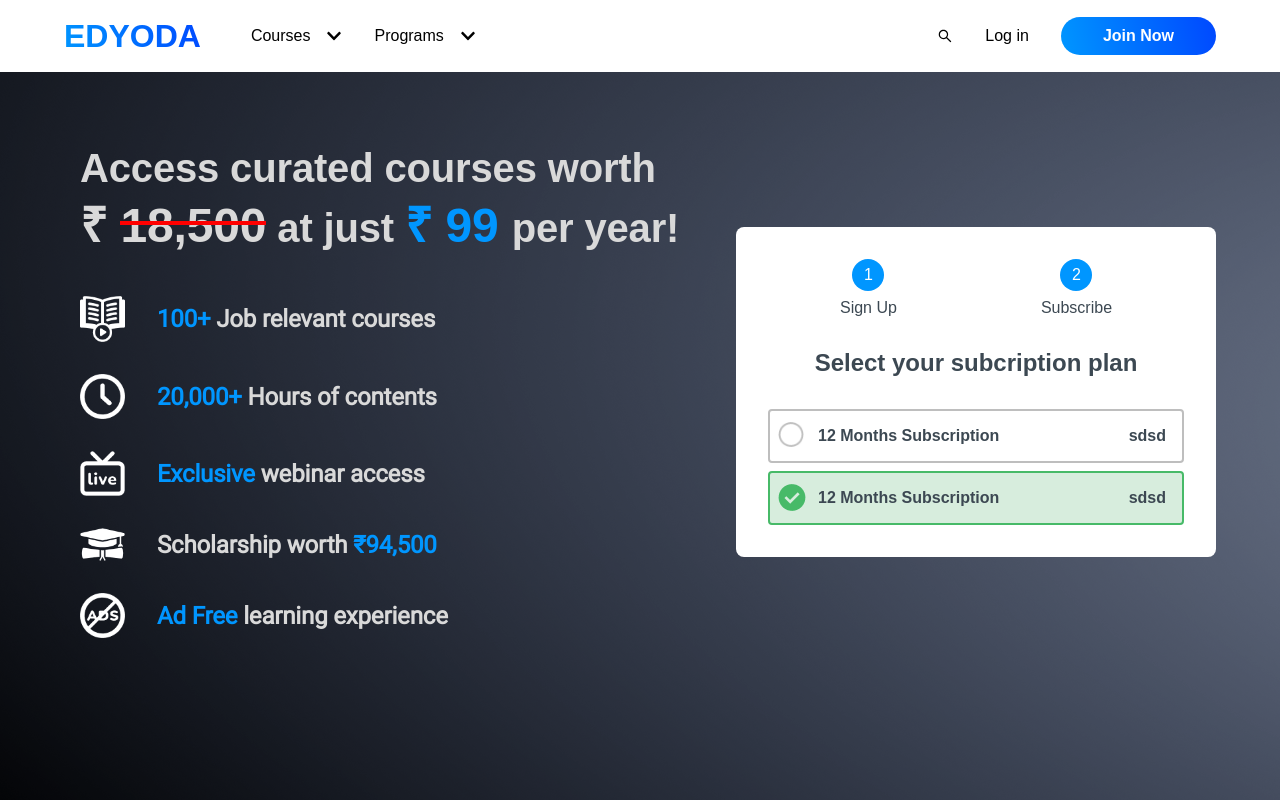
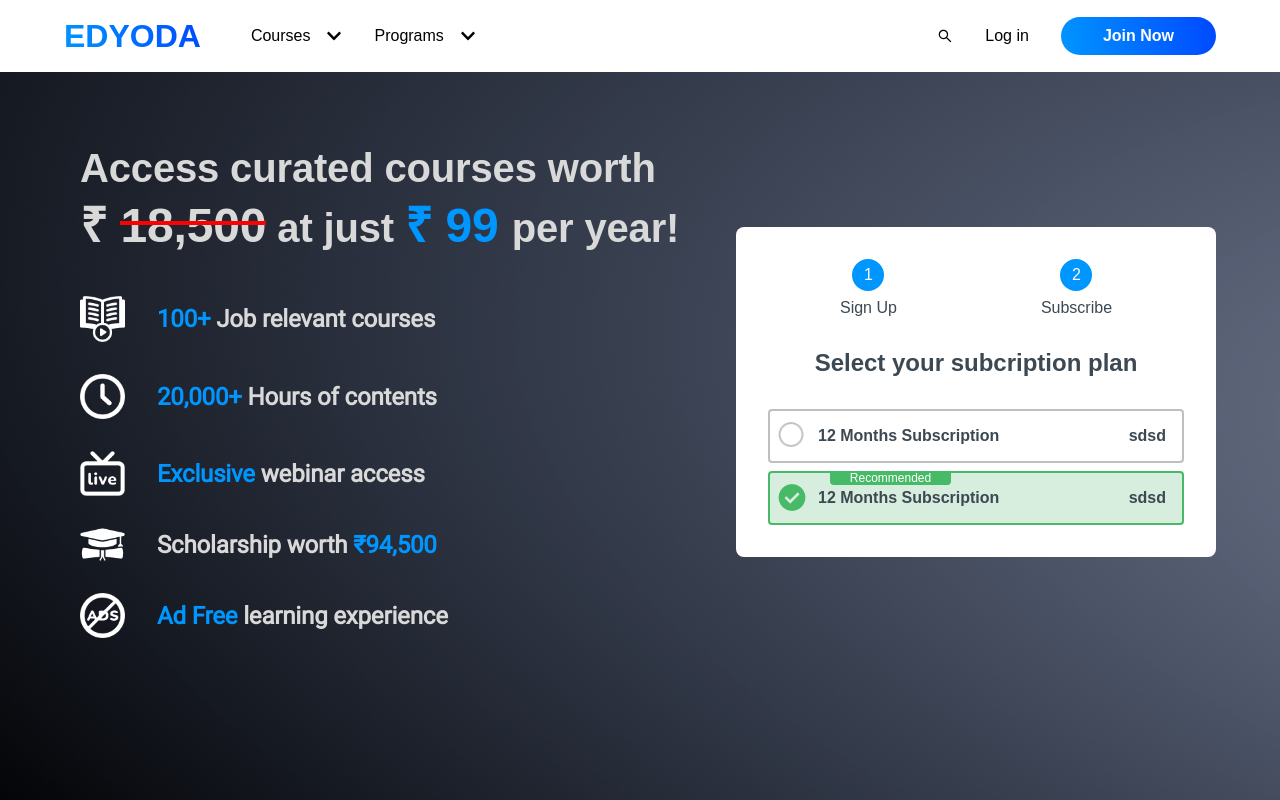
Before and after one commit to JayashTripathy/edyoda, a React (Vite) app: page / in a window 1280 px wide. Built offline with nearby package versions, Linux system fonts and the light colour scheme.

Commit message:
added recommended tag

```diff
--- a/src/components/homepage.jsx
+++ b/src/components/homepage.jsx
@@ -77,6 +77,7 @@ function homepage() {
               12 Months Subscription
               <div className="price">sdsd</div>
             </label>
+            <div className="info">Recommended</div>
           </div>
           <div className="radio-item ">
             <input
@@ -90,6 +91,7 @@ function homepage() {
               12 Months Subscription
               <div className="price">sdsd</div>
             </label>
+            <div className="info">Recommended</div>
           </div>
         </div>
       </div>
--- a/src/styles/homepage.css
+++ b/src/styles/homepage.css
@@ -130,14 +130,13 @@
   padding: 1rem;
   padding-left: 3rem;
   width: 100%;
-  display:flex;
-  justify-content:space-between;
+  display: flex;
+  justify-content: space-between;
   border-radius: 4px;
   border: 2px solid var(--text-3);
   font-weight: 600;
-
 }
-.radio-item{
+.radio-item {
   position: relative;
   width: 100%;
 }
@@ -160,15 +159,30 @@
   background-color: var(--success-2);
 } */
 
-
-
-.radio-input[type="radio"]:checked ~ label::before{
+.radio-input[type="radio"]:checked ~ label::before {
   background: url("../assets/selected.png") no-repeat;
-    /* border: 2px solid var(--text-3); */
+  /* border: 2px solid var(--text-3); */
 }
 
-.radio-input[type="radio"]:checked ~ label{
+.radio-input[type="radio"]:checked ~ label {
   border: 2px solid var(--success);
   background-color: var(--success-2);
+}
+.info {
+  font-size: 0;
+}
 
+.radio-input[type="radio"]:checked ~ .info {
+  display: flex;
+  position: absolute;
+  top: 0;
+  left: 62px;
+  font-weight: 500;
+  font-size: 12px;
+  background: var(--success);
+  color: var(--text-4);
+  border-radius: 0px 0px 4px 4px;
+  width: 121px;
+  align-items: center;
+  justify-content: center;
 }
```
